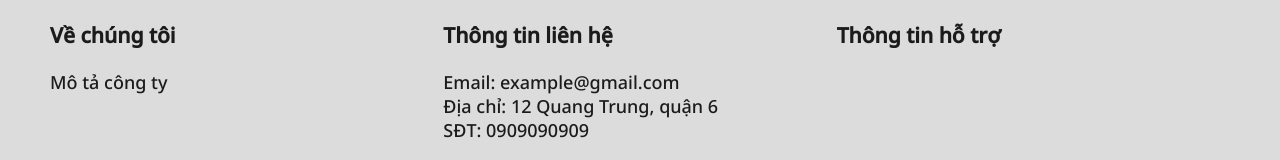
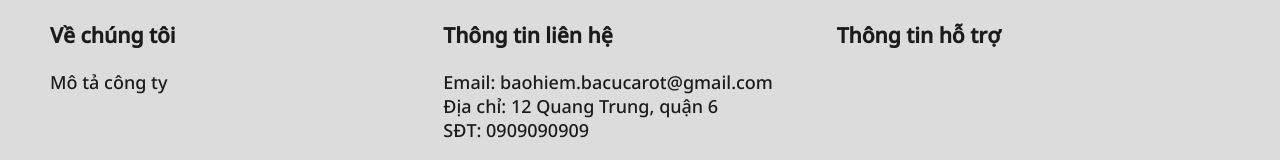
Before and after one commit to nthihongphuc/System-Of-Health-Insurance, a React (Vite) app: page /home in a window 1280 px wide. Shown: the part 1482-1642 px from the top of the page. Built offline with nearby package versions, Linux system fonts and the light colour scheme.

Commit message:
update email

```diff
--- a/src/layouts/BasicLayout.jsx
+++ b/src/layouts/BasicLayout.jsx
@@ -205,7 +205,7 @@ const BasicLayout = () => {
           </Col>
           <Col span={8}>
             <h3 style={{ fontWeight: "bold" }}>Thông tin liên hệ</h3>
-            <div>Email: example@gmail.com</div>
+            <div>Email: baohiem.bacucarot@gmail.com</div>
             <div>Địa chỉ: 12 Quang Trung, quận 6</div>
             <div>SĐT: 0909090909</div>
           </Col>
```
